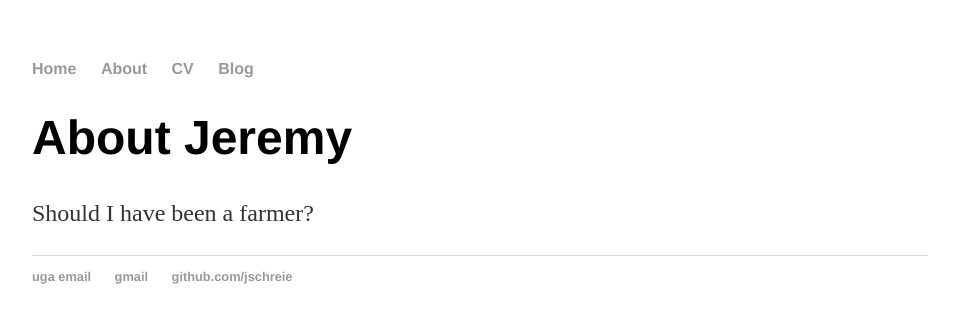
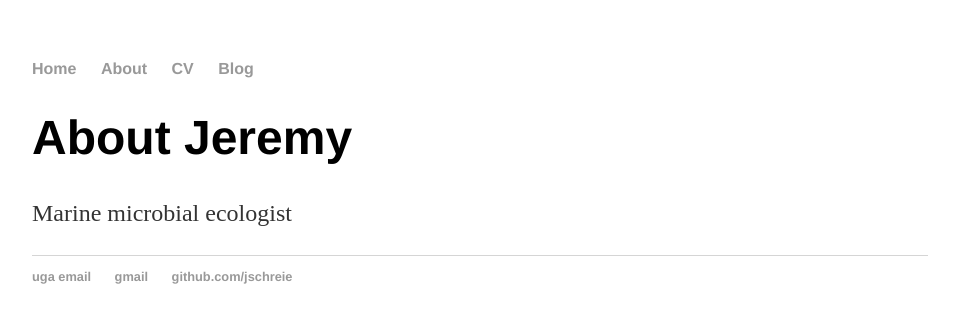
Before and after one commit to jschreie/jschreie.github.io, a Jekyll site: the page built from about/index.html, in a window 1280 px wide. Shown: the top 323 px of the page, without its empty margins (160-1119 px from the left). Built offline with Jekyll 4.4.1, drawn with Linux system fonts in a browser that asks for light colours.

Commit message:
Update index.html

```diff
--- a/about/index.html
+++ b/about/index.html
@@ -3,4 +3,4 @@ layout: default
 title: About Jeremy
 ---
 	<h1>{{ page.title }}</h1>
-	<p> Should I have been a farmer? </p>
+	<p> Marine microbial ecologist </p>
```
